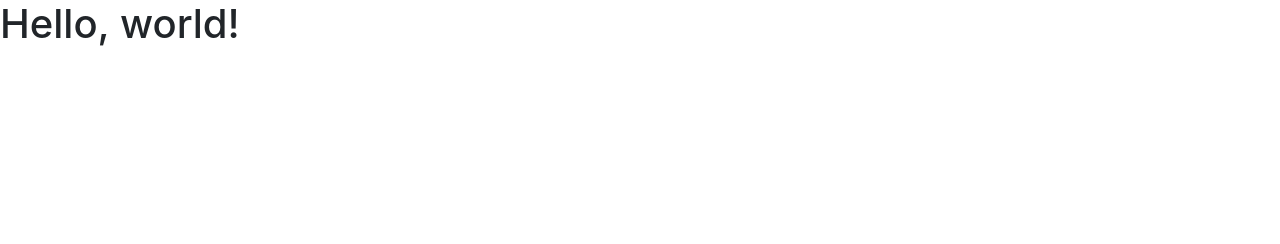
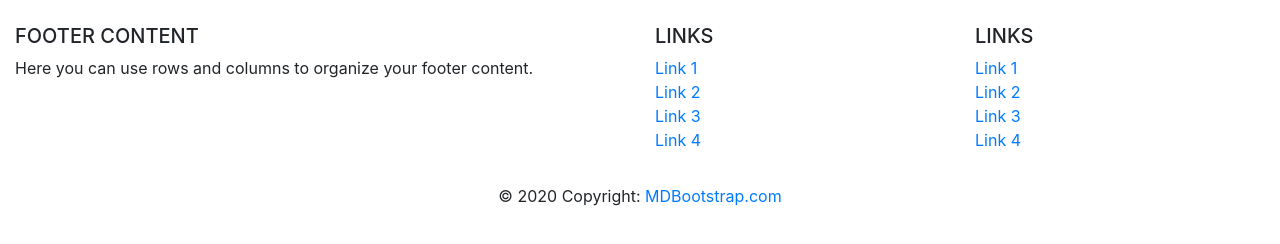
Before and after one commit to JefersonV/Repo-para-prueba, a plain HTML site: page index.html in a window 1280 px wide. Drawn offline with nearby package versions, Linux system fonts and the light colour scheme.

Commit message:
Prueba de la rama footer -> agregué una pequeña parte en bootstrap

```diff
--- a/index.html
+++ b/index.html
@@ -11,10 +11,92 @@
     <title>Hello, world!</title>
   </head>
   <body>
-    <h1>Hello, world!</h1>
 
     <!-- Optional JavaScript; choose one of the two! -->
 
+    <!-- Footer -->
+<footer class="page-footer font-small blue pt-4">
+
+  <!-- Footer Links -->
+  <div class="container-fluid text-center text-md-left">
+
+    <!-- Grid row -->
+    <div class="row">
+
+      <!-- Grid column -->
+      <div class="col-md-6 mt-md-0 mt-3">
+
+        <!-- Content -->
+        <h5 class="text-uppercase">Footer Content</h5>
+        <p>Here you can use rows and columns to organize your footer content.</p>
+
+      </div>
+      <!-- Grid column -->
+
+      <hr class="clearfix w-100 d-md-none pb-3">
+
+      <!-- Grid column -->
+      <div class="col-md-3 mb-md-0 mb-3">
+
+        <!-- Links -->
+        <h5 class="text-uppercase">Links</h5>
+
+        <ul class="list-unstyled">
+          <li>
+            <a href="#!">Link 1</a>
+          </li>
+          <li>
+            <a href="#!">Link 2</a>
+          </li>
+          <li>
+            <a href="#!">Link 3</a>
+          </li>
+          <li>
+            <a href="#!">Link 4</a>
+          </li>
+        </ul>
+
+      </div>
+      <!-- Grid column -->
+
+      <!-- Grid column -->
+      <div class="col-md-3 mb-md-0 mb-3">
+
+        <!-- Links -->
+        <h5 class="text-uppercase">Links</h5>
+
+        <ul class="list-unstyled">
+          <li>
+            <a href="#!">Link 1</a>
+          </li>
+          <li>
+            <a href="#!">Link 2</a>
+          </li>
+          <li>
+            <a href="#!">Link 3</a>
+          </li>
+          <li>
+            <a href="#!">Link 4</a>
+          </li>
+        </ul>
+
+      </div>
+      <!-- Grid column -->
+
+    </div>
+    <!-- Grid row -->
+
+  </div>
+  <!-- Footer Links -->
+
+  <!-- Copyright -->
+  <div class="footer-copyright text-center py-3">© 2020 Copyright:
+    <a href="/"> MDBootstrap.com</a>
+  </div>
+  <!-- Copyright -->
+
+</footer>
+<!-- Footer -->
     <!-- Option 1: jQuery and Bootstrap Bundle (includes Popper) -->
     <script src="https://cdn.jsdelivr.net/npm/jquery@3.5.1/dist/jquery.slim.min.js" integrity="sha384-DfXdz2htPH0lsSSs5nCTpuj/zy4C+OGpamoFVy38MVBnE+IbbVYUew+OrCXaRkfj" crossorigin="anonymous"></script>
     <script src="https://cdn.jsdelivr.net/npm/bootstrap@4.6.2/dist/js/bootstrap.bundle.min.js" integrity="sha384-Fy6S3B9q64WdZWQUiU+q4/2Lc9npb8tCaSX9FK7E8HnRr0Jz8D6OP9dO5Vg3Q9ct" crossorigin="anonymous"></script>
```
